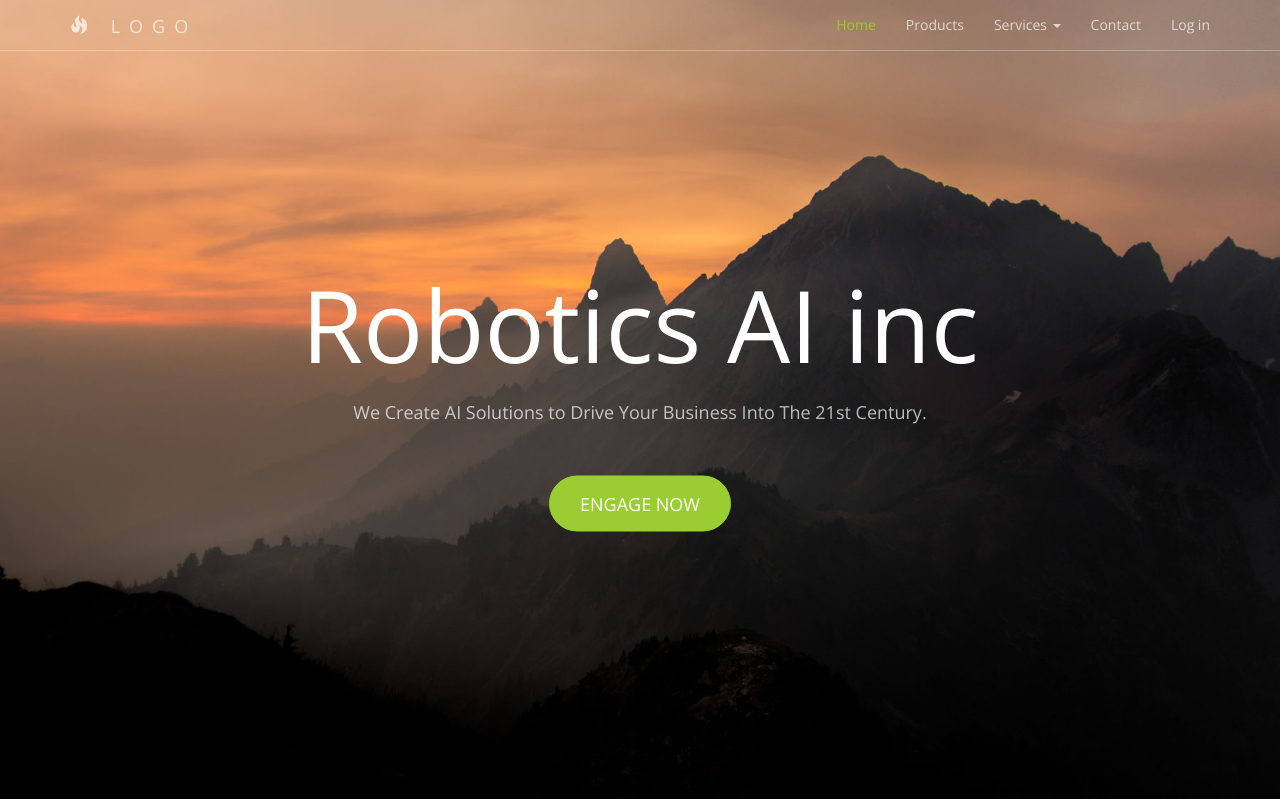
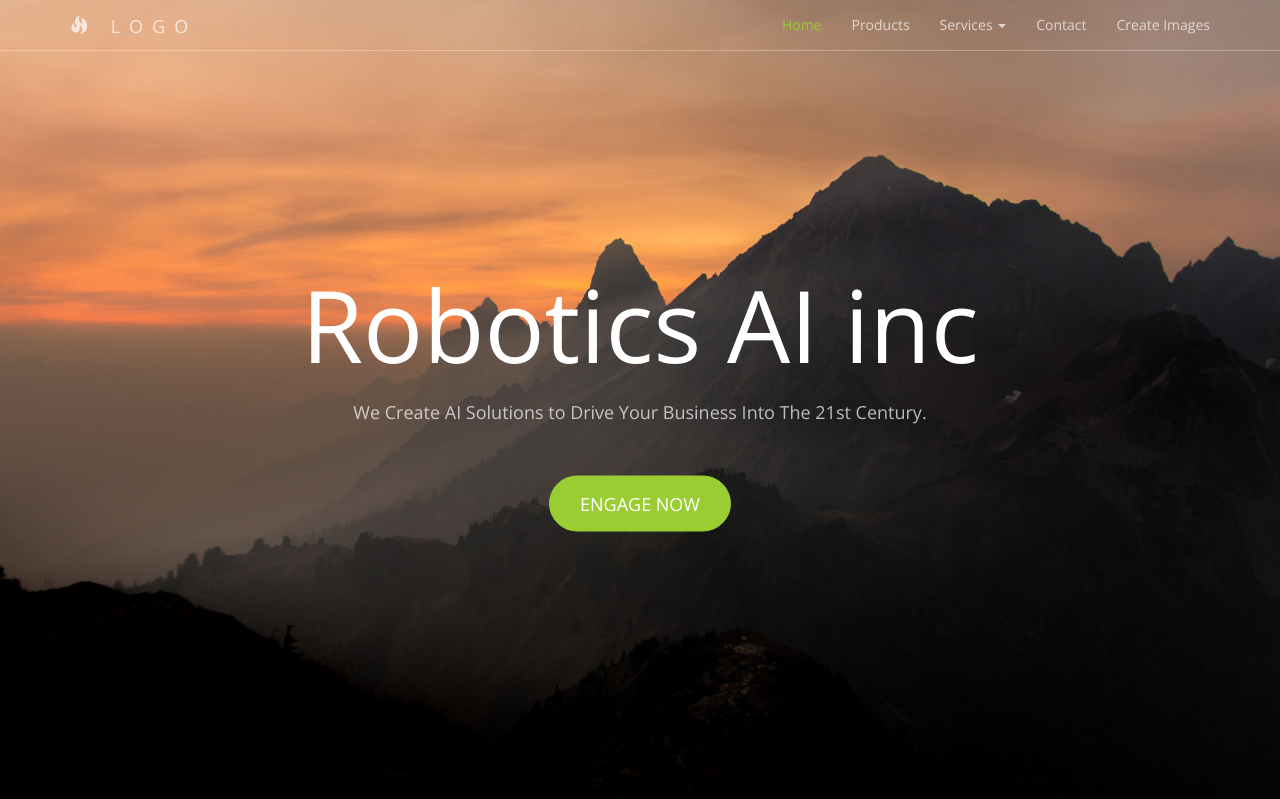
Before and after one commit to tobieabel/Static_Website, a Flask app: page / in a window 1280 px wide. Shown: the top 799 px of the page. Run offline with Flask 2, Linux system fonts and the light colour scheme; some libraries are stand-ins or nearby versions.

Commit message:
Changing log-in ref

```diff
--- a/templates/index.html
+++ b/templates/index.html
@@ -70,7 +70,7 @@ Although you can use them, for a more unique website, replace these images with
                         <a href="#">Contact</a>
                     </li>
 		    <li>
-                        <a href="https://www.bbc.co.uk">Log in</a>
+                        <a href="https://roboticsaiapp2.nw.r.appspot.com/">Create Images</a>
                     </li>
                 </ul>
 
```
